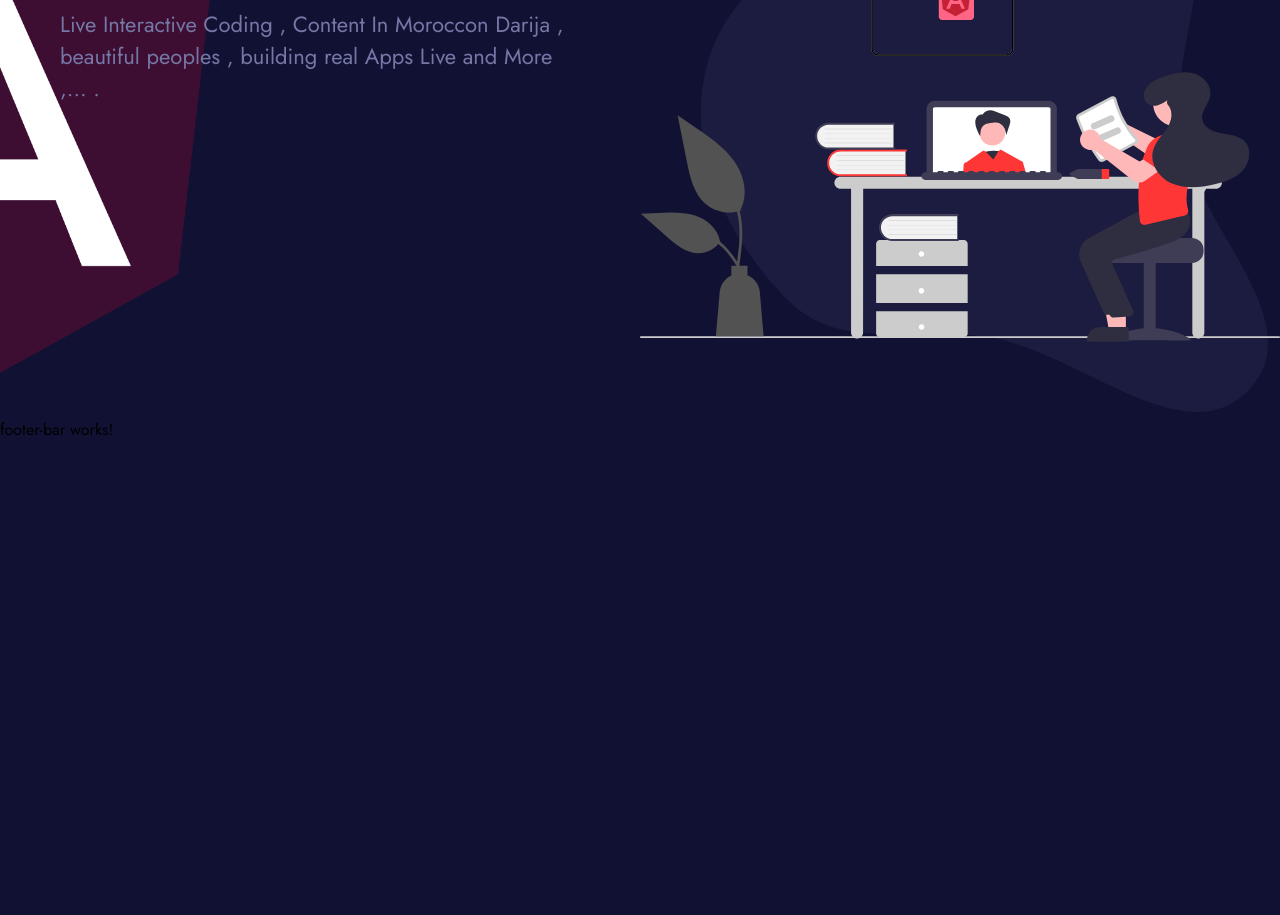
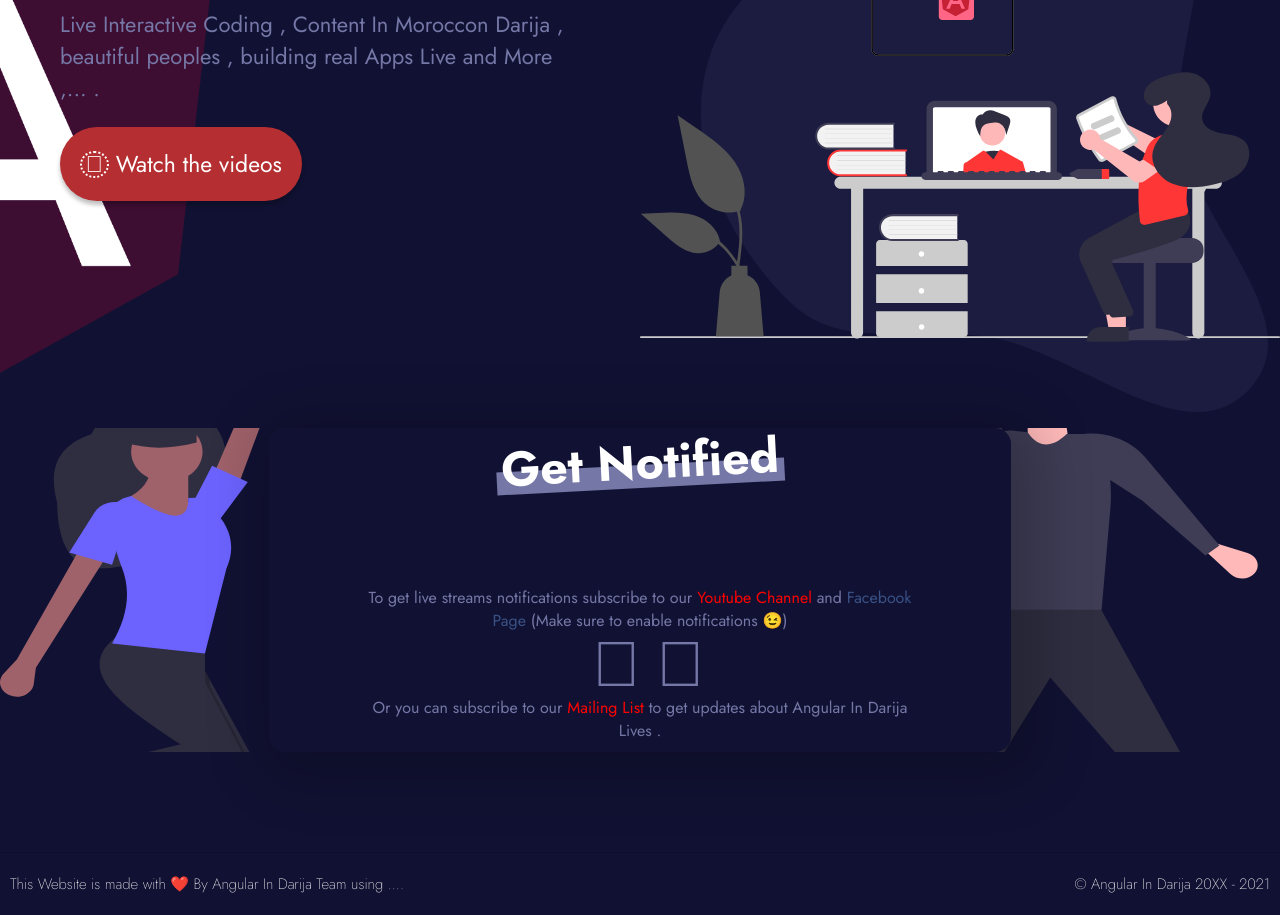
Before and after one commit to DoraymonIT/angular-in-darija-ui, an Angular app: page / in a window 1280 px wide. Shown: the part 260-1175 px from the top of the page. Before the commit the page ends 800 px from the top, so only its background shows below. Built offline with nearby package versions, Linux system fonts and the light colour scheme.

Commit message:
get update cart and the footer for large media is set , it needs more adjustements .

```diff
--- a/src/app/app.module.ts
+++ b/src/app/app.module.ts
@@ -8,6 +8,7 @@ import { FooterBarComponent } from './footer-bar/footer-bar.component';
 import { SearchBarComponent } from './nav-bar/search-bar/search-bar.component';
 import { HomePageComponent } from './home-page/home-page.component';
 import { AboutComponent } from './about/about.component';
+import { GetNotifiedComponent } from './home-page/get-notified/get-notified.component';
 
 @NgModule({
   declarations: [
@@ -16,7 +17,8 @@ import { AboutComponent } from './about/about.component';
     FooterBarComponent,
     SearchBarComponent,
     HomePageComponent,
-    AboutComponent
+    AboutComponent,
+    GetNotifiedComponent
   ],
   imports: [
     BrowserModule,
--- a/src/app/footer-bar/footer-bar.component.html
+++ b/src/app/footer-bar/footer-bar.component.html
@@ -1 +1,8 @@
-<p>footer-bar works!</p>
+<footer>
+  <div class="footer1">
+    <h6 class="content_footer">This Website is made with ❤️ By Angular In Darija Team using ....</h6>
+  </div>
+  <div class="footer2">
+    <h6 class="content_footer">© Angular In Darija 20XX - 2021</h6>
+  </div>
+</footer>
--- a/src/app/footer-bar/footer-bar.component.sass
+++ b/src/app/footer-bar/footer-bar.component.sass
@@ -0,0 +1,12 @@
+@import ../../styles
+footer
+  display: grid
+  grid-template-columns: 1fr 1fr
+  padding: 20px 10px
+  border-top: 1px solid #0c0d2f
+.footer2
+  grid-column-end: none
+.content_footer
+  font-weight: 200
+  font-size: 15px
+  color: $white
--- /dev/null
+++ b/src/app/home-page/get-notified/get-notified.component.html
@@ -0,0 +1,22 @@
+<div class="getNotified">
+  <h3 class="get">Get Notified</h3>
+  <br />
+  <br />
+  <br />
+  <div class="content">
+    <p>
+      To get live streams notifications subscribe to our
+      <span class="youtube">Youtube Channel</span> and
+      <span class="face">Facebook Page</span> (Make sure to enable notifications
+      😉)
+    </p>
+    <div class="s-m">
+      <i class="fas fa-facebook-square fa-4x fa-fw"></i>
+      <i class="fas fa-youtube-square fa-4x"></i>
+    </div>
+    <p>
+      Or you can subscribe to our <span class="youtube">Mailing List</span> to
+      get updates about Angular In Darija Lives .
+    </p>
+  </div>
+</div>
--- /dev/null
+++ b/src/app/home-page/get-notified/get-notified.component.sass
@@ -0,0 +1,32 @@
+@import ../../../styles
+.getNotified
+  margin: auto
+  width: 742px
+  background: $primary
+  box-shadow: 10px 10px 53px 21px rgba(0, 0, 0, 0.2)
+  border-radius: 16px
+  text-align: center
+  margin-bottom: 100px
+.get
+  font-weight: bold
+  font-size: 48px
+  color: $white
+  transform: rotate(-3deg)
+  margin: 10px 227px
+  &::after
+    content: ""
+    width: 100%
+    left: 0
+    height: 23px
+    display: block
+    background: $secondary
+    position: absolute
+    bottom: 13%
+    z-index: -1
+.content
+  padding: 10px 97px
+  color: $secondary
+.face
+  color: $facebook
+.youtube
+  color: $youtube
--- /dev/null
+++ b/src/app/home-page/get-notified/get-notified.component.ts
@@ -0,0 +1,15 @@
+import { Component, OnInit } from '@angular/core';
+
+@Component({
+  selector: 'app-get-notified',
+  templateUrl: './get-notified.component.html',
+  styleUrls: ['./get-notified.component.sass']
+})
+export class GetNotifiedComponent implements OnInit {
+
+  constructor() { }
+
+  ngOnInit(): void {
+  }
+
+}
--- a/src/app/home-page/home-page.component.html
+++ b/src/app/home-page/home-page.component.html
@@ -1,10 +1,15 @@
 <main>
+  <div class="home">
     <div class="text_description">
       <h1 class="title_hero">Angular In Darija</h1>
       <h6 class="title_description">
-      Live Interactive Coding , Content In Moroccon Darija , beautiful peoples ,
-      building real Apps Live and More ,... .
+        Live Interactive Coding , Content In Moroccon Darija , beautiful peoples
+        , building real Apps Live and More ,... .
       </h6>
+      <br />
+      <button class="play_button">
+        <i class="fas fa-play fa-fw"></i> Watch the videos
+      </button>
     </div>
     <div class="photo_vector">
       <img
@@ -13,4 +18,8 @@
         width="100%"
       />
     </div>
+  </div>
+  <div class="getNotifed">
+    <app-get-notified></app-get-notified>
+  </div>
 </main>
--- a/src/app/home-page/home-page.component.sass
+++ b/src/app/home-page/home-page.component.sass
@@ -1,5 +1,5 @@
 @import ../../styles
-main
+.home
   display: grid
   grid-template-columns: 1fr 1fr
 .text_description
@@ -15,3 +15,25 @@ main
   font-weight: normal
   font-size: 22px
   color: $secondary
+.play_button
+  all: unset
+  font-weight: 400
+  font-size: 23px
+  background: $button_primary
+  box-shadow: 0px 4px 4px rgba(0, 0, 0, 0.25)
+  border-radius: 50px
+  color: $white
+  padding: 20px
+  cursor: pointer
+  &:hover
+    box-shadow: none
+
+.fa-play
+  border: 2px dotted
+  border-radius: 50%
+  font-size: 23px
+.getNotifed
+  background-image: url(#{$notifed_image}/getNotified_back.svg)
+  background-repeat: no-repeat
+  background-size: cover
+  background-position: center
--- a/src/app/nav-bar/nav-bar.component.html
+++ b/src/app/nav-bar/nav-bar.component.html
@@ -25,8 +25,8 @@
       <app-search-bar></app-search-bar>
     </div>
     <div class="github_repo">
-
-     <i class="ri-github-fill ri-3x"></i>
+<i class="fas fa-github fa-3x  "></i>
+     <!-- <i class="ri-github-fill ri-3x"></i> -->
     </div>
   </nav>
 </header>
--- a/src/index.html
+++ b/src/index.html
@@ -9,11 +9,11 @@
     <link rel="preconnect" href="https://fonts.googleapis.com" />
     <link rel="preconnect" href="https://fonts.gstatic.com" crossorigin />
     <link
-      href="https://fonts.googleapis.com/css2?family=Jost:wght@100;200;300;400;500;600;700;800;900&display=swap"
       rel="stylesheet"
+      href="https://cdn.jsdelivr.net/npm/@fortawesome/fontawesome-free@5.15.3/css/fontawesome.min.css"
     />
     <link
-      href="https://cdn.jsdelivr.net/npm/remixicon@2.2.0/fonts/remixicon.css"
+      href="https://fonts.googleapis.com/css2?family=Jost:wght@100;200;300;400;500;600;700;800;900&display=swap"
       rel="stylesheet"
     />
   </head>
--- a/src/styles.sass
+++ b/src/styles.sass
@@ -2,7 +2,11 @@
 $primary: #111233
 $secondary: #7577A6
 $white: #ffffff
+$button_primary: #B52E31
+$youtube: #FF0000
+$facebook: #395185
 $search_image: '../../assets/'
+$notifed_image: '../../assets/'
 *
   margin: 0
   padding: 0
```
Also changed, not shown: 1 other file (tests, documents, lock files or other folders). Lines whose indentation alone changed are shown as unchanged.
